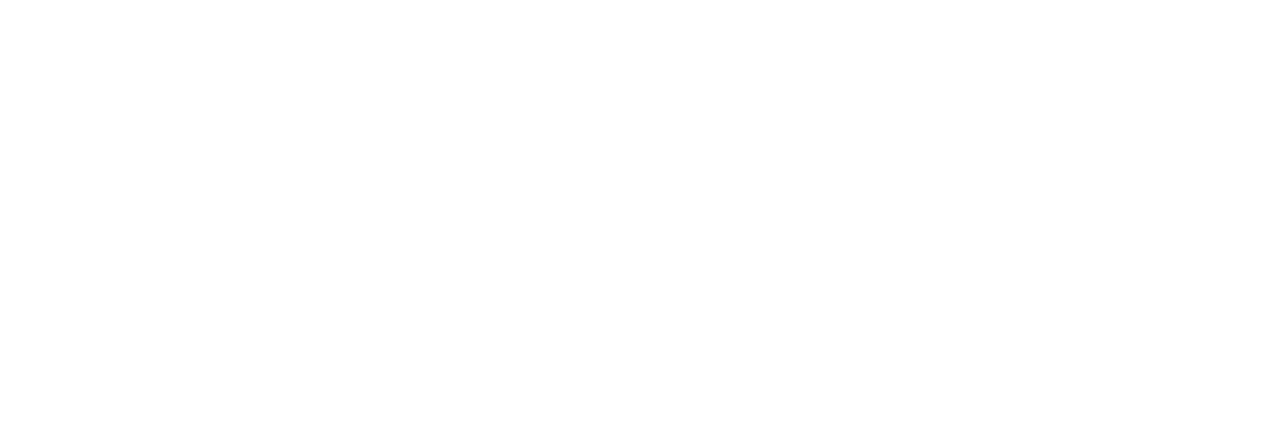
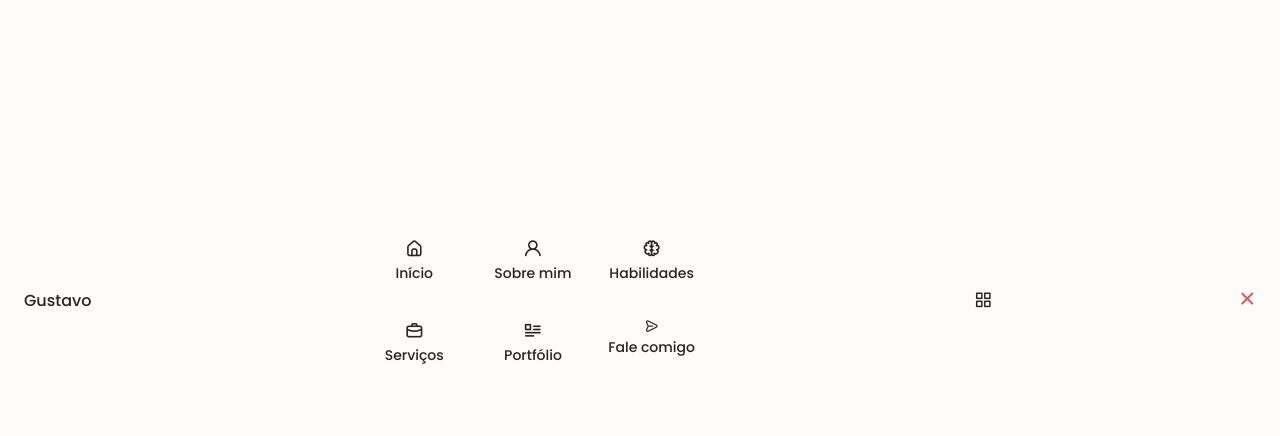
Before and after one commit to Gustavo-Nasc/Portfolio, a PHP site: page / in a window 1280 px wide. Before the commit the part shown is empty. Shown: the part 476-912 px from the top of the page. Before the commit the page ends 800 px from the top, so only its background shows below. Run offline with PHP 8.4, Linux system fonts and the light colour scheme.

Commit message:
:pencil: Modify index & css

```diff
--- a/assets/css/styles.css
+++ b/assets/css/styles.css
@@ -7,7 +7,7 @@
 
     /*========== Colors ==========*/
     /* Change favorite color */
-    --hue-color: 250; /*Purple 250 - Green 142 - Blue 230 - Pink 340*/
+    --hue-color: 0; /*Purple 250 - Green 142 - Blue 230 - Pink 340*/
 
     /* HSL color mode */
     --first-color: hsl(var(--hue-color), 69%, 61%);
@@ -155,10 +155,82 @@
 }
 
 /*==================== NAV ====================*/
+.nav {
+  max-width: 968px;
+  height: var(--header-height);
+  display: flex;
+  justify-content: space-between;
+  align-items: center;
+}
 
+.nav__logo, .nav__toggle {
+  color: var(--title-color);
+  font-weight: var(--font-medium);
+}
+
+.nav__logo:hover {
+  color: var(--first-color);
+}
+
+.nav__toggle {
+  font-size: 1.1rem;
+  cursor: pointer;
+}
+
+.nav__toggle:hover {
+  color: var(--first-color);
+}
+
+@media screen and (max-width: 767px) {
+    .nav__menu {
+      position: fixed;
+      bottom: -100%;
+      left: 0;
+      width: 100%;
+      background-color: var(--body-color);
+      padding: 2rem 1.5rem 4rem;
+      box-shadow: 0 -1px 4px rgba(0, 0, 0, 0.15);
+      border-radius: 1.5rem 1.5rem 0 0;
+      transition: 0.3s;
+    }
+}
+
+.nav__list {
+  grid-template-columns: repeat(3, 1fr);
+  gap: 2rem;
+}
+
+.nav__link {
+  display: flex;
+  flex-direction: column;
+  align-items: center;
+  font-size: var(--small-font-size);
+  color: var(--title-color);
+  font-weight: var(--font-medium);
+}
+
+.nav__link:hover {
+  color: var(--first-color);
+}
+
+.nav__icon {
+  font-size: 1.2rem;
+}
+
+.nav__close {
+  position: absolute;
+  right: 1.3rem;
+  bottom: 0.5rem;
+  font-size: 1.5rem;
+  cursor: pointer;
+  color: var(--first-color);
+}
+
+.nav__close:hover {
+  color: var(--first-color-alt);
+}
 
 /* show menu */
-
 
 /* Active link */
 
--- a/index.html
+++ b/index.html
@@ -5,20 +5,69 @@
         <meta name="viewport" content="width=device-width, initial-scale=1.0">
 
         <!--==================== UNICONS ====================-->
-
+        <link rel="stylesheet" href="https://unicons.iconscout.com/release/v4.0.0/css/line.css">
 
         <!--==================== SWIPER CSS ====================-->
         <link rel="stylesheet" href="">
 
         <!--==================== CSS ====================-->
-        <link rel="stylesheet" href="">
+        <link rel="stylesheet" href="./assets/css/styles.css">
 
-        <title>Responsive Portfolio Website</title>
+        <title>Portfolio Responsivo Website</title>
     </head>
     <body>
         <!--==================== HEADER ====================-->
         <header class="header" id="header">
+            <nav class="nav container">
+                <a href="" class="nav__logo">Gustavo</a>
 
+                <div class="nav__menu" id="nav-menu">
+                    <ul class="nav__list grid">
+                        <li class="nav__item">
+                            <a href="#home" class="nav__link">
+                                <i class="uil uil-estate nav__icon"></i> Início
+                            </a>
+                        </li>
+
+                        <li class="nav__item">
+                            <a href="#about" class="nav__link">
+                                <i class="uil uil-user nav__icon"></i> Sobre mim
+                            </a>
+                        </li>
+
+                        <li class="nav__item">
+                            <a href="#skills" class="nav__link">
+                                <i class="uil uil-brain nav__icon"></i> Habilidades
+                            </a>
+                        </li>
+
+                        <li class="nav__item">
+                            <a href="#services" class="nav__link">
+                                <i class="uil uil-bag nav__icon"></i> Serviços
+                            </a>
+                        </li>
+
+                        <li class="nav__item">
+                            <a href="#portifolio" class="nav__link">
+                                <i class="uil uil-document-layout-left nav__icon"></i> Portfólio
+                            </a>
+                        </li>
+
+                        <li class="nav__item">
+                            <a href="#contact" class="nav__link">
+                                <i class="uil uil-message"></i> Fale comigo
+                            </a>
+                        </li>
+                    </ul>
+                    <i class="uil uil-times nav__close" id="nav-close"></i>
+                </div>
+
+                <div class="nav__btns">
+                    <div class="nav__toggle" id="nav-toggle">
+                        <i class="uil uil-apps"></i>
+                    </div>
+                </div>
+            </nav>
         </header>
 
         <!--==================== MAIN ====================-->
```
